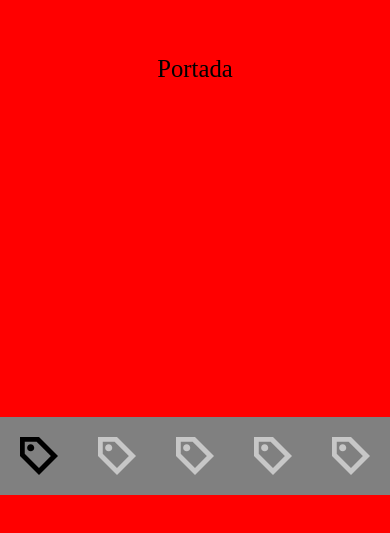
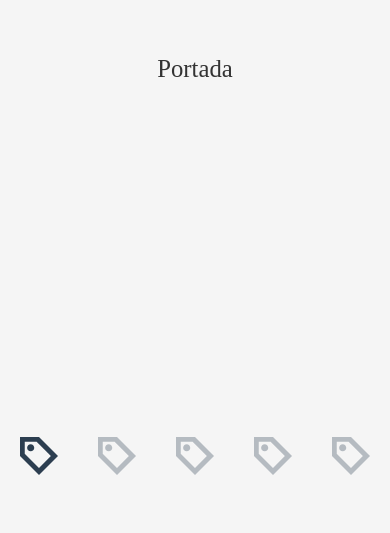
Before and after one commit to cmfraile/P3, a React (Vite) app: page / in a window 390 px wide. Shown: the part 349-882 px from the top of the page. Built offline with nearby package versions, Linux system fonts and the light colour scheme.

Commit message:
acabado layout y paleta de colores

```diff
--- a/src/components/Slider.component.tsx
+++ b/src/components/Slider.component.tsx
@@ -3,7 +3,7 @@ import { mainContext } from '../context/main.context';
 import '../styles/slider.sass';
 
 const Slide = ({isActive,onClickCallback}:{isActive:boolean,onClickCallback:() => void}) => <svg
-    fill={(isActive) ? '#000000' : '#c7c7c7'}
+    fill={(isActive) ? '#2C3E50' : '#2C3E5050'}
     onClick={onClickCallback}
     style={{cursor:'pointer',transition:'all 0.5s ease'}}
 className='slide' viewBox="0 0 16.00 16.00" xmlns="http://www.w3.org/2000/svg" stroke="#000000" strokeWidth="0.00016"><g id="SVGRepo_bgCarrier" strokeWidth="0"></g><g id="SVGRepo_tracerCarrier" strokeLinecap="round" strokeLinejoin="round"></g><g id="SVGRepo_iconCarrier"> <path d="M8 0l8 8-8 8-8-8V0h8zM7 2H2v5l6 6 5-5-6-6zM4.5 3C5.328 3 6 3.666 6 4.5 6 5.328 5.334 6 4.5 6 3.672 6 3 5.334 3 4.5 3 3.672 3.666 3 4.5 3z" fillRule="evenodd"></path> </g></svg>
--- a/src/styles/app.sass
+++ b/src/styles/app.sass
@@ -1,24 +1,12 @@
+@import './palette'
 .root
     min-width: 100%
     padding: 0px 8%
     .content
         overflow-y: hidden
     .root_component
-        background-color: red
         display: flex
         justify-content: center
         align-items: center
         align-content: center
         min-height: 100vh
-
-@media screen and (max-width:768px)
-    .root
-        padding: 0
-        .slider
-            bottom: 0px
-            min-width: 100%
-            min-height: 30px
-            flex-direction: row
-            justify-content: space-around
-            .slide
-                margin: 20px
--- a/src/styles/main.sass
+++ b/src/styles/main.sass
@@ -1,14 +1,16 @@
+@import './palette'
 *
     margin: 0
     padding: 0
     box-sizing: border-box
     font-family: ubuntu
     font-size: 16px
-    color: black
+    color: $text
 #root
     min-height: 100vh
     max-width: 100vw
     scroll-behavior: smooth
+    background-color: $background
 .bgReset
     background-size: cover
     background-repeat: no-repeat
--- /dev/null
+++ b/src/styles/palette.sass
@@ -0,0 +1,6 @@
+$primary: #2C3E50
+$secondary: #3498DB
+$accent1: #E74C3C
+$accent2: #27AE60
+$background: #F5F5F5
+$text: #333333
--- a/src/styles/slider.sass
+++ b/src/styles/slider.sass
@@ -1,3 +1,4 @@
+@import './palette'
 .slider
     display: flex
     position: fixed
@@ -6,6 +7,19 @@
     align-items: center
     flex-direction: column
     max-width: 50px
-    background-color: grey
+    padding-top: 50px
     .slide
         margin: 10px
+
+@media screen and (max-width:768px)
+    .root
+        padding: 0px !important
+        .slider
+            background-color: $background
+            padding: 0px
+            bottom: 0px
+            max-height: 12%
+            min-width: 100%
+            flex-direction: row
+            .slide
+                margin: 20px
```
